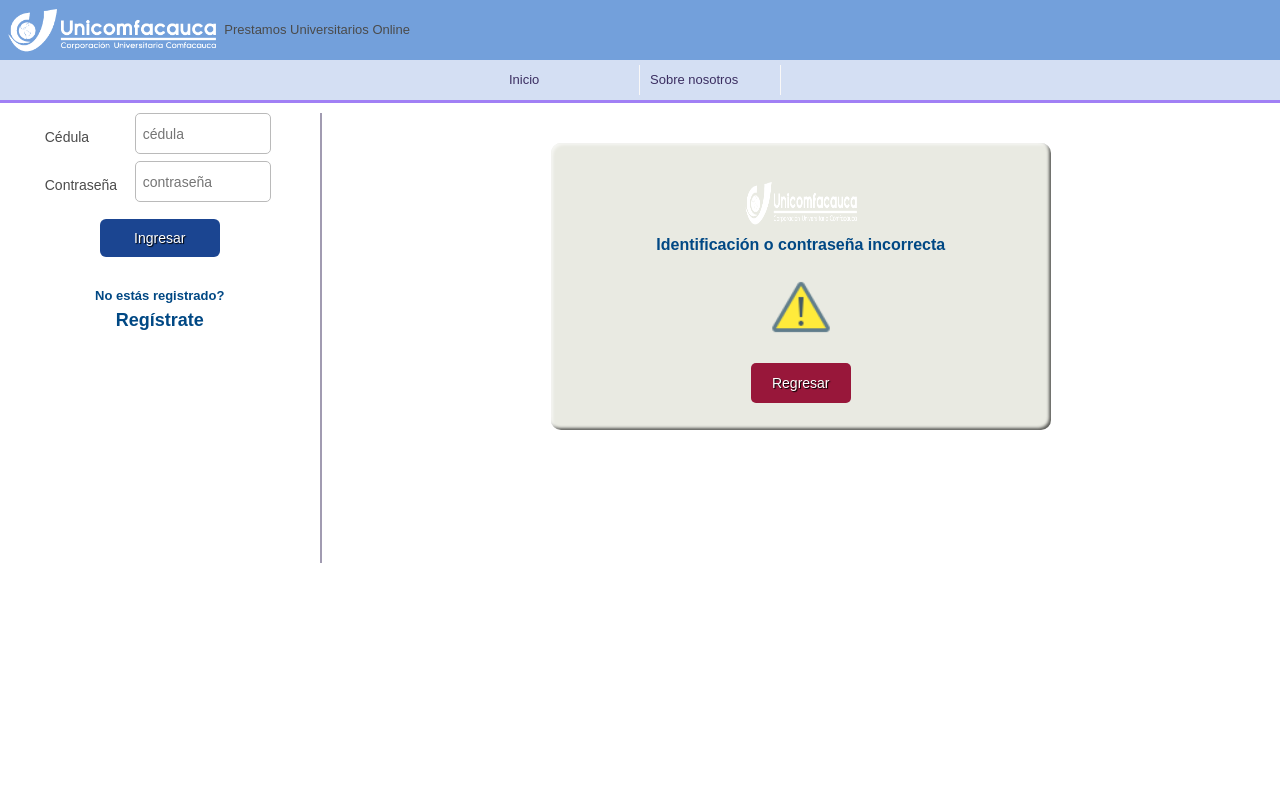
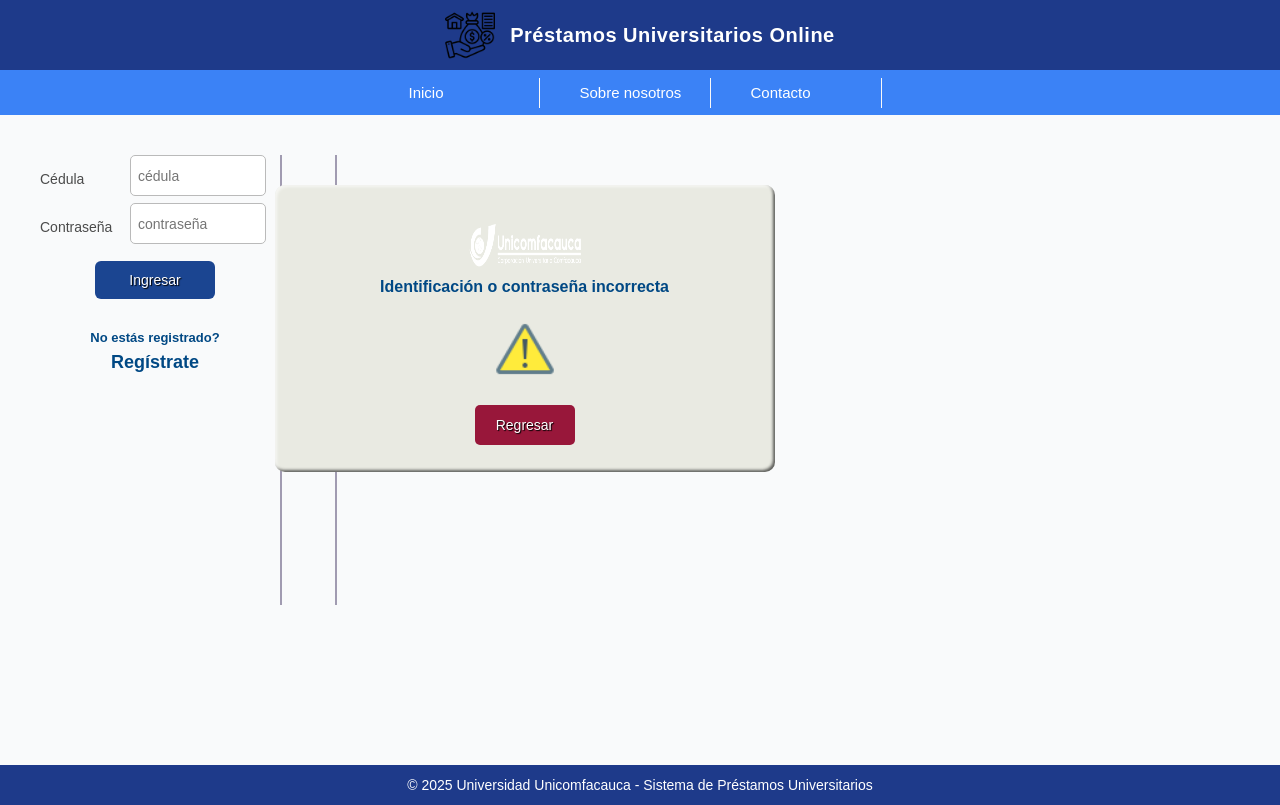
Before and after one commit to luisfelipemutis/microcreditos, a PHP site: page /microcreditos/usuario/login in a window 1280 px wide. Before the commit the page ends 563 px from the top, so only its background shows below. Run offline with PHP 8.4, Linux system fonts and the light colour scheme; data that the repository does not hold is empty; some libraries are stand-ins or nearby versions.

Commit message:
Se ajusta estructura de pagina web, con footer y ajuste de estilos para header y navbar

```diff
--- a/assets/css/style.css
+++ b/assets/css/style.css
@@ -142,4 +142,101 @@
 .Img30x30 { width: 30px; height: 30px; }
 .Img40x40 { width: 40px; height: 40px; }
 .Img45x45 { width: 45px; height: 45px; }
+.Img50x50 { width: 55px; height: 55px; }
 .ImgMdl { width: 60px; height: 60px; }
+
+
+
+
+/* --- Layout estructural (Pegar al final de style.css) --- */
+
+/* === ESTRUCTURA HEADER === */
+.header {
+	background-color: #1E3A8A;
+	color: white;
+	display: flex;
+	align-items: center;
+	justify-content: center;
+	height: 70px;
+	box-shadow: 0 2px 5px rgba(0, 0, 0, 0.1);
+}
+
+.header-logo {
+	display: flex;
+	align-items: center;
+	gap: 15px;
+}
+
+.header-logo img {
+	height: 50px;
+	width: 50px;
+}
+
+.header-logo h1 {
+	color: white;
+	font-size: 20px;
+	margin: 0;
+	font-weight: 600;
+	letter-spacing: 0.5px;
+}
+
+/* === MENÚ DE NAVEGACIÓN === */
+.navbar {
+	background-color: #3B82F6;
+	/* Azul claro */
+	height: 45px;
+	display: flex;
+	align-items: center;
+	justify-content: center;
+}
+
+.navbar ul {
+	list-style: none;
+	display: flex;
+	gap: 30px;
+	margin: 0;
+	padding: 0;
+}
+
+.navbar a {
+	color: white;
+	text-decoration: none;
+	font-weight: 500;
+	transition: all 0.3s ease;
+	font-size: 15px;
+}
+
+.navbar a:hover {
+	color: #10B981;
+	/* Verde esmeralda */
+	border-bottom: 2px solid #10B981;
+	padding-bottom: 3px;
+}
+
+/* === ESTRUCTURA PRINCIPAL === */
+.page-container {
+	flex: 1;
+	display: flex;
+	flex-direction: column;
+	background-color: #F9FAFB;
+	min-height: calc(95.6vh - 115px);
+	/* Header + nav = 115px */
+}
+
+.content-principal {
+	flex: 1;
+	padding: 30px;
+	overflow-y: auto;
+	box-sizing: border-box;
+	color: #374151;
+	/* Gris oscuro */
+}
+
+/* === FOOTER === */
+.footer {
+	background-color: #1E3A8A;
+	color: white;
+	text-align: center;
+	padding: 10px 0;
+	font-size: 14px;
+}
--- a/index.php
+++ b/index.php
@@ -1,16 +1,33 @@
 <?php
+if (session_status() === PHP_SESSION_NONE)
   session_start();
+
 require_once 'config/parameters.php';
 require_once 'autoload.php';
+
+// incluir header (ya no abre divs de contenido)
 require_once 'views/header.php';
-require_once 'views/sidebar.php';
+?>
 
+<!-- ESTE contenedor ocupa el espacio entre header y footer -->
+<div class="layout">
+  <div class="Contptl">
+    <!-- SIDEBAR -->
+    <aside class="Block_aside">
+      <?php require_once 'views/sidebar.php'; ?>
+    </aside>
+
+    <!-- MAIN: aquí se cargan las vistas dinámicas -->
+    <main id="contenido-principal" class="main-content">
+      <?php
+      // Función de error
       function show_error()
       {
         $_SESSION['msgerror'] = 'Página no encontrada';
         require_once 'views/error.php';
       }
 
+      // Lógica del front controller (igual a la tuya)
       if (isset($_GET['controller'])) {
         $controller = $_GET['controller'] . 'Controller';
       } elseif (!isset($_GET['controller']) && !isset($_GET['action'])) {
@@ -36,3 +53,12 @@
         show_error();
       }
       ?>
+    </main>
+  </div> <!-- /.Contptl -->
+</div> <!-- /.layout -->
+
+<?php
+
+// Se incluye un footer para la página.
+require_once 'views/footer.php';
+?>
--- a/views/footer.php
+++ b/views/footer.php
@@ -1,3 +1,9 @@
-<footer style="background-color: red">
-  <p>© 2025 Universidad Unicomfacauca - Sistema de Préstamos Universitarios</p>
+</main> <!-- Cierra el contenido principal -->
+</div> <!-- Cierra el contenedor general -->
+
+<footer class="footer">
+    © 2025 Universidad Unicomfacauca - Sistema de Préstamos Universitarios
 </footer>
+</body>
+
+</html>
--- a/views/header.php
+++ b/views/header.php
@@ -3,23 +3,29 @@
 
 <head>
     <meta charset="UTF-8">
-    <title>Prestamos V1.0</title>
+    <title>Préstamos V1.0</title>
     <link rel="stylesheet" href="<?= base_url ?>assets/css/style.css">
-    <link rel="shortcut icon" href="<?= base_url ?>assets/images/Logo_unicomfacauca.png">
+    <link rel="shortcut icon" href="<?= base_url ?>assets/images/iconos/coin.png">
 </head>
 
 <body>
-    <!-- Cabecera -->
-    <header class='Conthcl' style='height: 60px; background: #73a0db;'>
-        <img style="height: 60px" src="<?= base_url ?>assets/images/Logo_unicomfacauca.png" alt="Logo">
-        <p>Prestamos Universitarios Online</p>
+    <!-- Header principal -->
+    <header class="header">
+        <div class="header-logo">
+            <img src="<?= base_url ?>assets/images/iconos/loanIcon.png" alt="Logo">
+            <h1>Préstamos Universitarios Online</h1>
+        </div>
     </header>
 
-    <!-- Menu -->
-    <nav id='menu' class='Conthcc' style='height: 40px; background: #d4dff3;'>
+    <!-- Barra de navegación -->
+    <nav class="navbar">
         <ul>
             <li><a href="<?= base_url ?>">Inicio</a></li>
             <li><a href="#">Sobre nosotros</a></li>
+            <li><a href="#">Contacto</a></li>
         </ul>
     </nav>
-    <div class='Contptl'>
+
+    <!-- Contenedor principal flexible -->
+    <div class="page-container">
+        <main class="content-principal">
```
Also changed, not shown: README.md, assets/images/iconos/coin.png (added), assets/images/iconos/loanIcon.png (added). Lines whose indentation alone changed are shown as unchanged.
